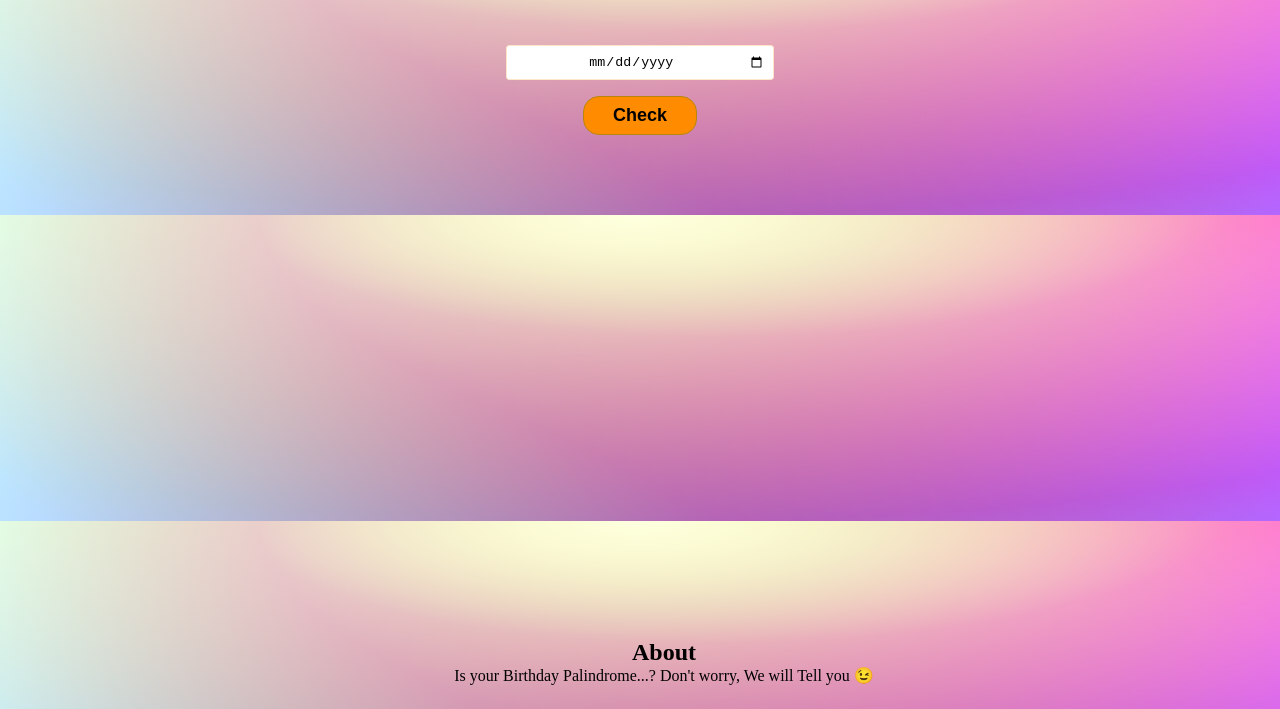
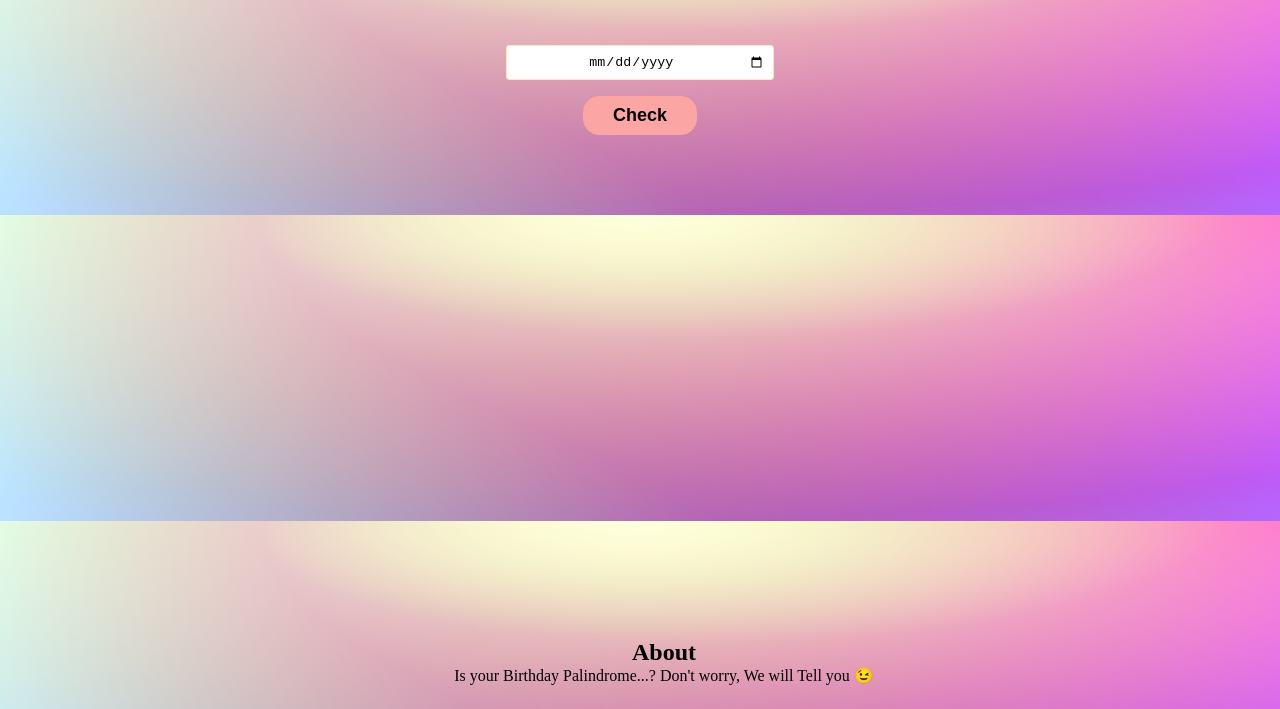
Before and after one commit to Shubhamzingare/BirthdayPalindrome, a plain HTML site: page index.html in a window 1280 px wide. Shown: the part 91-800 px from the top of the page. Drawn offline with Linux system fonts and the light colour scheme.

Commit message:
button color changed

```diff
--- a/style.css
+++ b/style.css
@@ -28,11 +28,11 @@ main input{
 }
 main button{
     padding: 0.5rem 1.8rem;
-    border: 1px solid darkgoldenrod;
+    border: 1px solid #fca5a5;
     border-radius: 1rem;
     font-weight: bold;
     font-size: large;
-    background-color: darkorange;
+    background-color: #fca5a5;
     cursor: pointer;
 }
 #output{
```
